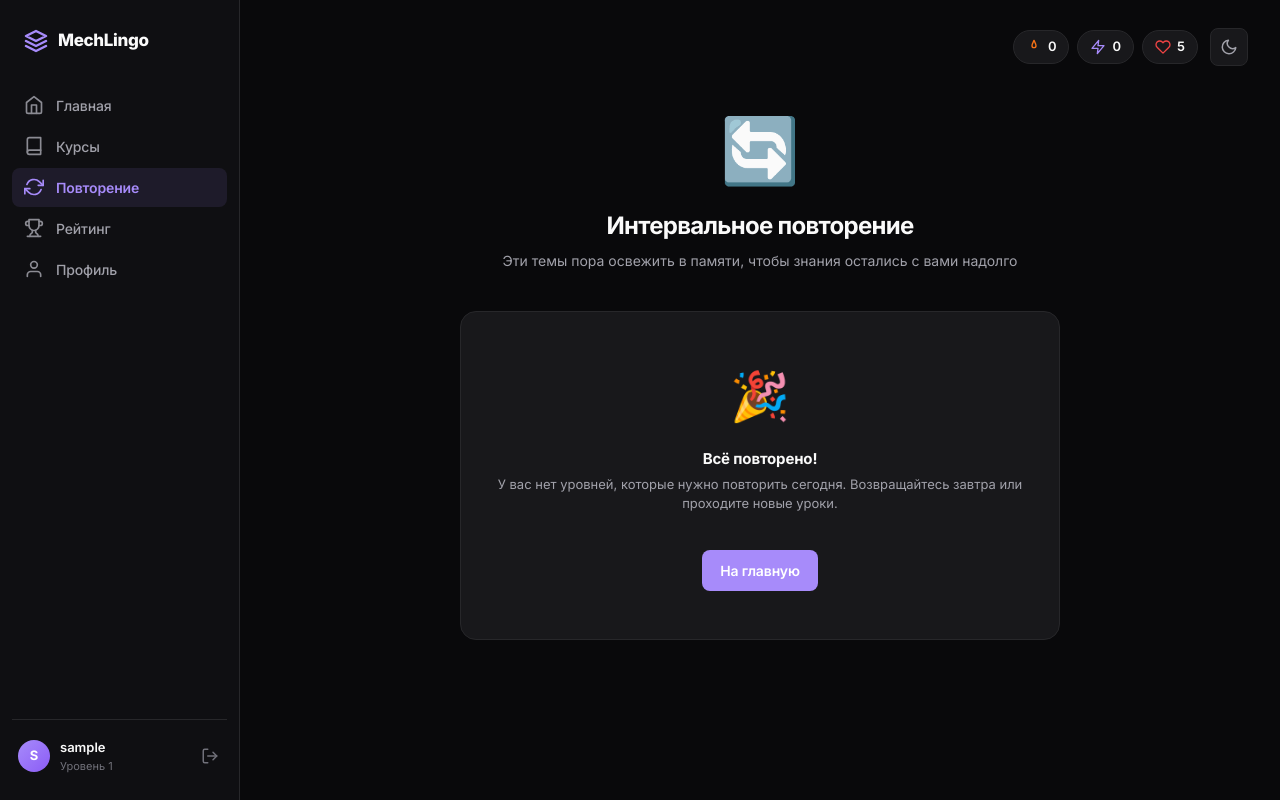
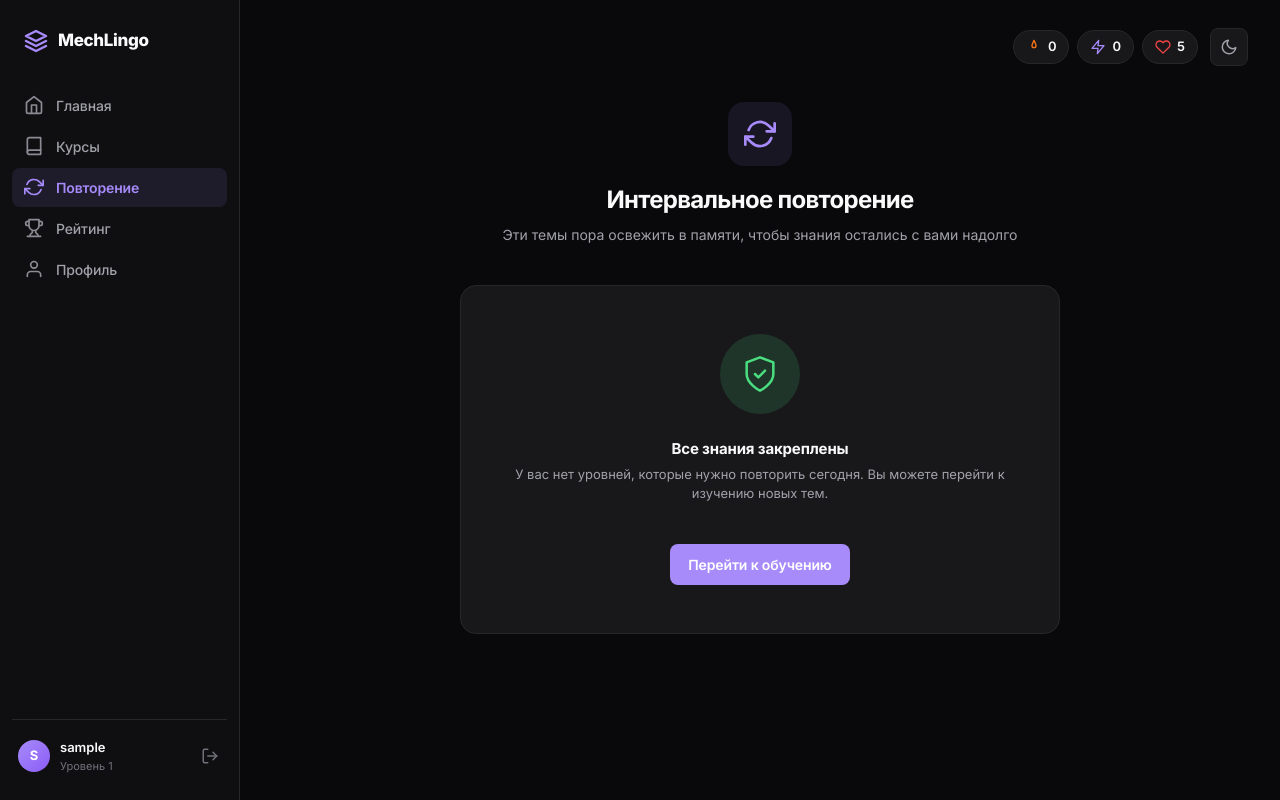
Before and after one commit to amal1a67/mechlingo, a Flask app: page /reviews in a window 1280 px wide. Run offline with Flask 3, Linux system fonts and the light colour scheme; the visitor is signed in with stand-in values (Sample User, id 1); data comes from the database, SQL or seed files in the repository.

Commit message:
Replace emoji with SVG icons in reviews template

```diff
--- a/templates/reviews.html
+++ b/templates/reviews.html
@@ -6,7 +6,16 @@
 <div class="page-container">
 
     <div class="page-header" style="text-align: center; margin-bottom: 40px;">
-        <div style="font-size: 64px; margin-bottom: 10px;">🔄</div>
+        <!-- Строгая SVG-иконка вместо эмодзи -->
+        <div style="display: flex; justify-content: center; margin-bottom: 16px;">
+            <div style="width: 64px; height: 64px; border-radius: 16px; background: var(--primary-light); color: var(--primary); display: flex; align-items: center; justify-content: center;">
+                <svg width="32" height="32" viewBox="0 0 24 24" fill="none" stroke="currentColor" stroke-width="2" stroke-linecap="round" stroke-linejoin="round">
+                    <polyline points="23 4 23 10 17 10"/>
+                    <polyline points="1 20 1 14 7 14"/>
+                    <path d="M3.51 9a9 9 0 0 1 14.85-3.36L23 10M1 14l4.64 4.36A9 9 0 0 0 20.49 15"/>
+                </svg>
+            </div>
+        </div>
         <h1>Интервальное повторение</h1>
         <p class="page-subtitle">Эти темы пора освежить в памяти, чтобы знания остались с вами надолго</p>
     </div>
@@ -16,11 +25,10 @@
             <div class="sections-list">
                 {% for r in reviews %}
                 <a href="/level/{{ r.level_id }}" class="section-card">
-                    <div class="section-icon" style="background: var(--success-light); color: var(--success);">
-                        <svg width="20" height="20" viewBox="0 0 24 24" fill="none" stroke="currentColor" stroke-width="2.5" stroke-linecap="round" stroke-linejoin="round">
-                            <polyline points="23 4 23 10 17 10"/>
-                            <polyline points="1 20 1 14 7 14"/>
-                            <path d="M3.51 9a9 9 0 0 1 14.85-3.36L23 10M1 14l4.64 4.36A9 9 0 0 0 20.49 15"/>
+                    <div class="section-icon" style="background: var(--primary-light); color: var(--primary);">
+                        <svg width="20" height="20" viewBox="0 0 24 24" fill="none" stroke="currentColor" stroke-width="2" stroke-linecap="round" stroke-linejoin="round">
+                            <path d="M4 19.5A2.5 2.5 0 0 1 6.5 17H20"/>
+                            <path d="M6.5 2H20v20H6.5A2.5 2.5 0 0 1 4 19.5v-15A2.5 2.5 0 0 1 6.5 2z"/>
                         </svg>
                     </div>
                     <div class="section-info">
@@ -35,10 +43,18 @@
             </div>
         {% else %}
             <div class="empty-state">
-                <div class="empty-icon" style="font-size: 48px; margin-bottom: 16px;">🎉</div>
-                <div class="empty-title">Всё повторено!</div>
-                <div class="empty-text">У вас нет уровней, которые нужно повторить сегодня. Возвращайтесь завтра или проходите новые уроки.</div>
-                <a href="/dashboard" class="btn btn-primary" style="margin-top: 16px;">На главную</a>
+                <!-- Строгая SVG-иконка "Щит с галочкой" вместо эмодзи -->
+                <div style="display: flex; justify-content: center; margin-bottom: 24px;">
+                    <div style="width: 80px; height: 80px; border-radius: 50%; background: var(--success-light); color: var(--success); display: flex; align-items: center; justify-content: center;">
+                        <svg width="40" height="40" viewBox="0 0 24 24" fill="none" stroke="currentColor" stroke-width="1.5" stroke-linecap="round" stroke-linejoin="round">
+                            <path d="M12 22s8-4 8-10V5l-8-3-8 3v7c0 6 8 10 8 10z"/>
+                            <polyline points="9 12 11 14 15 10"/>
+                        </svg>
+                    </div>
+                </div>
+                <div class="empty-title">Все знания закреплены</div>
+                <div class="empty-text">У вас нет уровней, которые нужно повторить сегодня. Вы можете перейти к изучению новых тем.</div>
+                <a href="/dashboard" class="btn btn-primary" style="margin-top: 20px;">Перейти к обучению</a>
             </div>
         {% endif %}
     </div>
```
